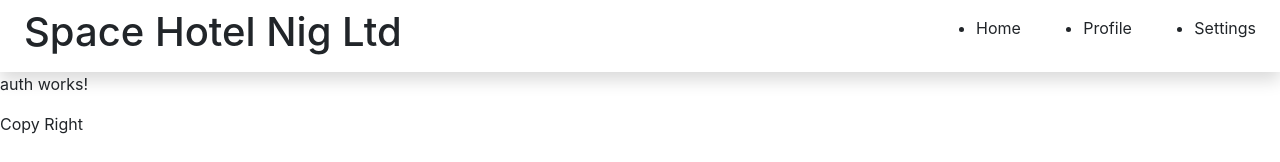
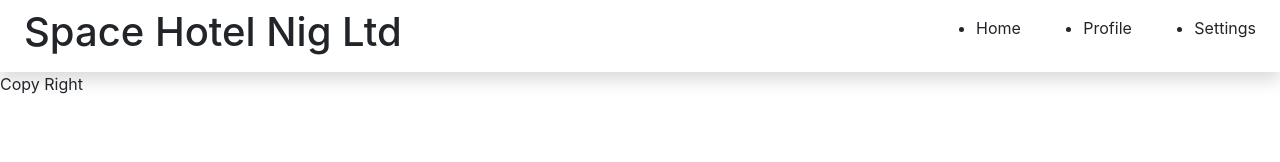
Before and after one commit to inidaname/hotels, an Angular app: page / in a window 1280 px wide. Shown: the top 162 px of the page. Built offline with nearby package versions, Linux system fonts and the light colour scheme.

Commit message:
going up

```diff
--- a/src/app/auth/auth.component.html
+++ b/src/app/auth/auth.component.html
@@ -1,2 +1,5 @@
-<p>auth works!</p>
-<router-outlet name="auth"></router-outlet>
+<article>
+    <div>
+
+    </div>
+</article>
```
